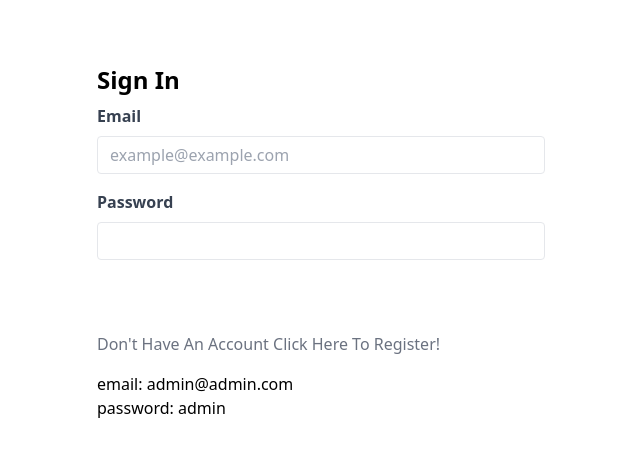
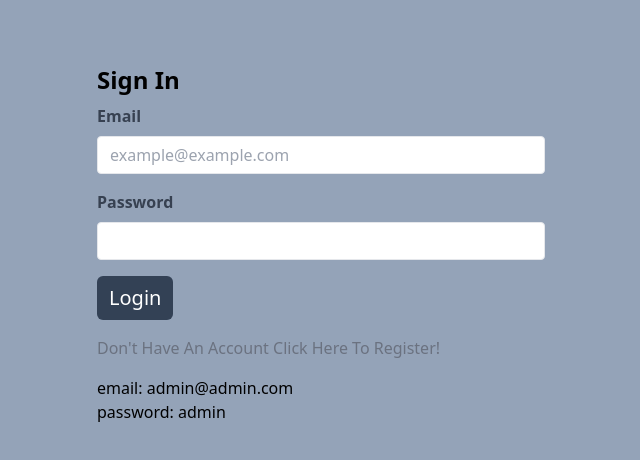
Before and after one commit to mjdurando82/GymTime, a React (Create React App) app in the folder client/: page / in a window 1280 px wide. Shown: the top 460 px of the page, without its empty margins (319-959 px from the left). Built offline with nearby package versions, Linux system fonts and the light colour scheme; no server answers.

Commit message:
styling updates

```diff
--- a/client/src/App.js
+++ b/client/src/App.js
@@ -9,8 +9,6 @@ import Workout from './components/Workout'
 import { useEffect, useState } from 'react'
 import { CheckSession } from './services/Auth'
 import { Routes, Route } from 'react-router-dom'
-
-const API_KEY = process.env.REACT_APP_NINJA_KEY
 
 const App = () => {
   const [user, setUser] = useState(null)
--- a/client/src/components/Workout.jsx
+++ b/client/src/components/Workout.jsx
@@ -47,6 +47,7 @@ const Workout = ({ user }) => {
   }
 
   return (
+  <div className='bg-slate-400 min-h-screen'>
     <div className="container mx-auto">
       <h2 className="text-2xl font-bold mb-4 pt-16">Workout Tracker</h2>
       <form onSubmit={handleSubmit}>
@@ -132,7 +133,7 @@ const Workout = ({ user }) => {
         <div className='mb-4'>
           <ul>
             {exercises.map((exercise, index) => (
-            <li key={index}>
+              <li key={index}>
               {exercise.name}: {exercise.sets} x {exercise.reps} {exercise.weight}lbs
               </li>
             ))}
@@ -146,6 +147,7 @@ const Workout = ({ user }) => {
         <button className="bg-slate-700 text-white py-3 px-8 rounded-md font-medium text-lg md:text-xl hover:bg-blue-700 transition-all duration-300" type="submit">Save Workout</button>
       </form>
     </div>
+</div>
   )
 }
 
--- a/client/src/pages/Feed.jsx
+++ b/client/src/pages/Feed.jsx
@@ -40,7 +40,7 @@ const Feed = ({ user }) => {
   }
 
   return (
-    <div>
+    <div className='bg-slate-400 min-h-screen'>
       <h2 className="text-2xl font-bold mb-4 pt-16">Posted Workouts</h2>
         {posts?.map((post) => (
       <div key={post._id}>
@@ -53,15 +53,15 @@ const Feed = ({ user }) => {
             ))}
           <h5>Comments:</h5>
           {post?.comments?.map((comment) => (
-            <>
+            <div>
             <p key={comment._id}>{comment.user}: {comment.content}</p>
             {user?.id === comment?.user &&(
-              <>
+              <div>
               <button className="dark:bg-blue-900 hover:bg-blue-700 text-white font-bold py-1 px-4 rounded" onClick={(e) => deleteComment(e, comment._id)}>Delete</button>
               <button className="dark:bg-blue-900 hover:bg-blue-700 text-white font-bold py-1 px-4 rounded"                           onClick={(e) => openForm(e,comment._id)}>Update</button>
-              </>
+              </div>
             )}
-            <>
+            <div>
             {comment?._id && showResults && (
                         <UpdateComment
                           openForm={openForm}
@@ -71,8 +71,8 @@ const Feed = ({ user }) => {
                           closeForm={closeForm}
                         />
                       )}
-            </>
-            </>
+            </div>
+            </div>
           ))}
           <CommentForm post={post} getPosts={getPosts} user={user}/>
       </div>
--- a/client/src/pages/History.jsx
+++ b/client/src/pages/History.jsx
@@ -15,7 +15,7 @@ const History = ({ user }) => {
   }, [])
 
   return (
-    <div>
+    <div className='bg-slate-400 min-h-screen'>
       <h2 className="text-2xl font-bold mb-4 pt-16">Your Workout History</h2>
         {workouts?.map((workout) => (
       <div className="mb-4" key={workout._id}>
--- a/client/src/pages/Home.jsx
+++ b/client/src/pages/Home.jsx
@@ -17,7 +17,7 @@ const Home = ({ user }) => {
     getUserById()
   }, [])
   return (
-    <div className='min-h-screen flex flex-col justify-center items-center bg-gray-100'>
+    <div className='bg-slate-400 min-h-screen flex flex-col justify-center items-center bg-gray-100'>
       <img
         src='https://img.freepik.com/free-photo/low-angle-view-unrecognizable-muscular-build-man-preparing-lifting-barbell-health-club_637285-2497.jpg'
         alt='Fitness App'
--- a/client/src/pages/Login.jsx
+++ b/client/src/pages/Login.jsx
@@ -57,7 +57,7 @@ const Login = ({ setUser }) => {
   }
 
   return (
-    <div className='pt-16'>
+    <div className='bg-slate-400 min-h-screen pt-16'>
     <div>
       <div>
         {!register && (
@@ -88,13 +88,15 @@ const Login = ({ setUser }) => {
               />
           </div>
           <div className='mb-4'>
-          <button className='dark:bg-blue-900 hover:bg-blue-700 text-white font-bold py-2 px-4 rounded' disabled={!formValues.email || !formValues.password}>
+          <button className="bg-slate-700 text-white py-2 px-3 rounded-md font-medium text-lg md:text-xl hover:bg-blue-700 transition-all duration-300" disabled={!formValues.email || !formValues.password}>
             Login
           </button>
           </div>
           <p className='text-gray-500 cursor-pointer hover:underline' onClick={toggleForm}>Don't Have An Account Click Here To Register!</p>
-          <p className='mt-4'>email: admin@admin.com</p>
+          <div className='mt-4'>
+          <p>email: admin@admin.com</p>
           <p>password: admin</p>
+          </div>
         </form>
               )}
       </div>
@@ -152,7 +154,7 @@ const Login = ({ setUser }) => {
           </div>
 
           <div className='mb-4'>
-          <button className='dark:bg-blue-900 hover:bg-blue-700 text-white font-bold py-2 px-4 rounded'
+          <button className="bg-slate-700 text-white py-2 px-3 rounded-md font-medium text-lg md:text-xl hover:bg-blue-700 transition-all duration-300"
             disabled={
               !regValues.email ||
               (!regValues.password &&
```
